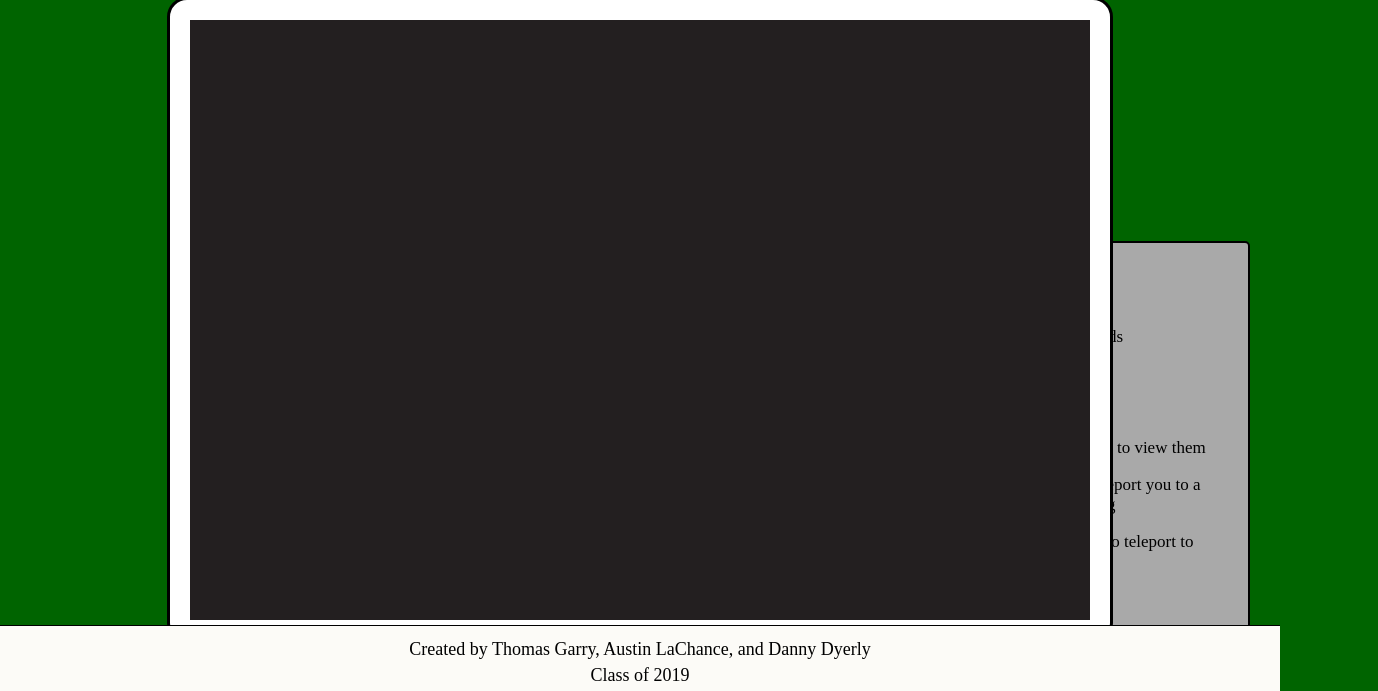
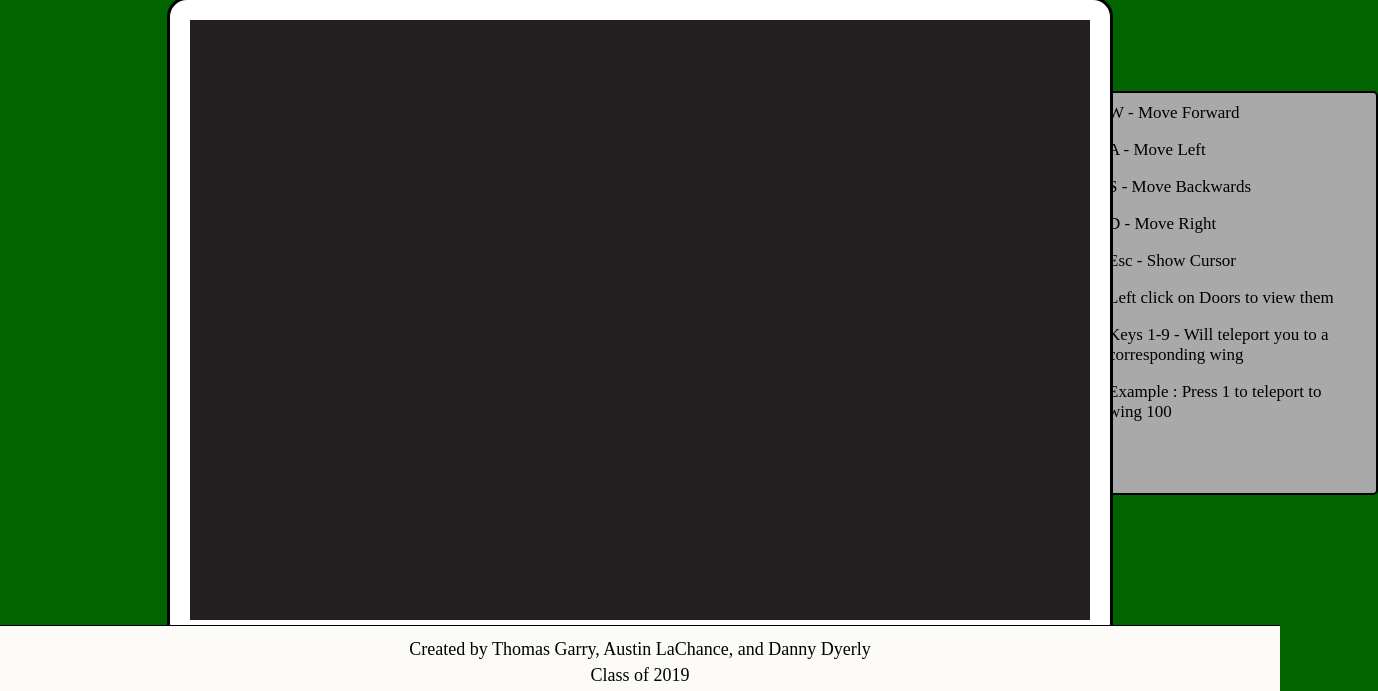
Before and after one commit to thomas-gg/VirtualSchool, a website: page index.html in a window 1280 px wide. Shown: the part 109-800 px from the top of the page, 1378 px wide, since content can reach past the window. Drawn offline with nearby package versions, Linux system fonts and the light colour scheme; no server answers.

Commit message:
wdwd
wdwdwd

```diff
--- a/public/views/mainstyle.css
+++ b/public/views/mainstyle.css
@@ -27,10 +27,11 @@ p.welcome-text {
   border: 2px solid #fff;
 }
 
+
 .info-content {
   padding: 0 18px;
-  left: 75%;
-  top: 350px;
+  left: 85%;
+  top: 25%;
   width: 250px;
   height: 400px;
   overflow: hidden;
```
